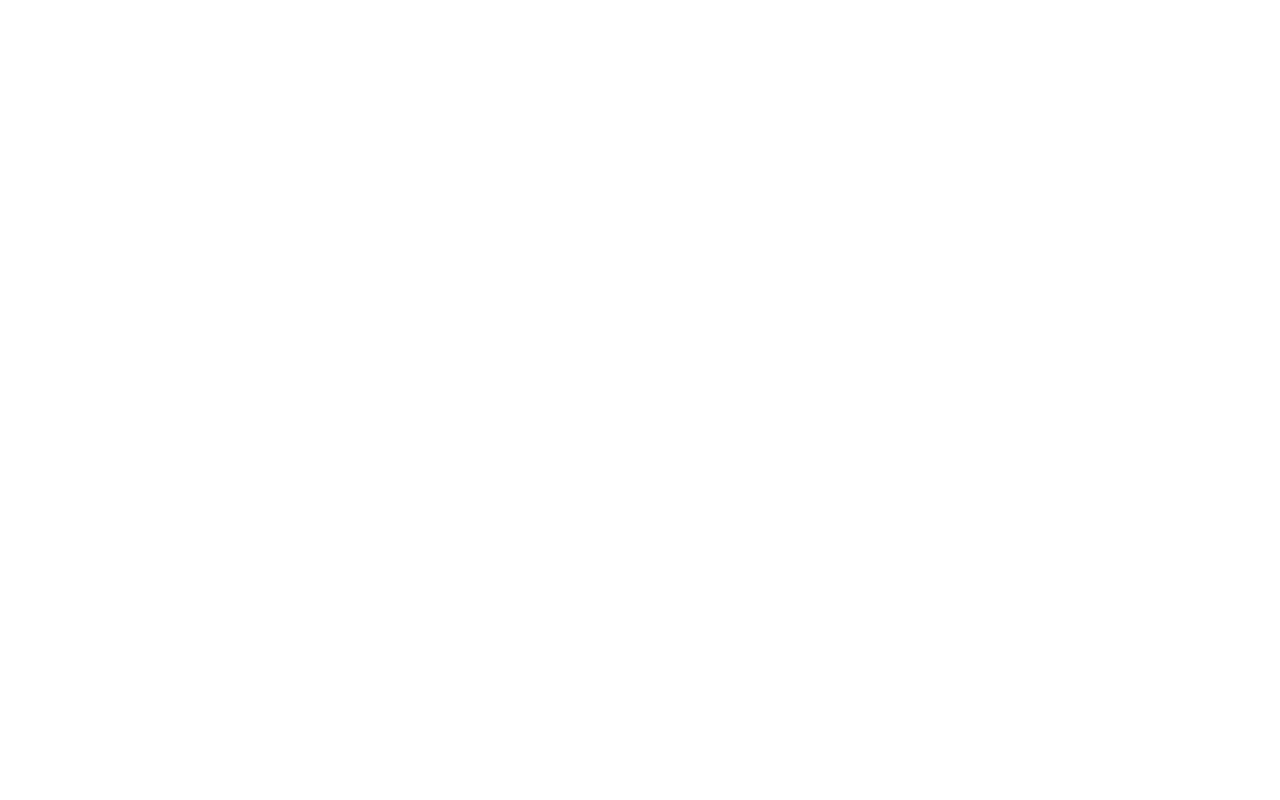
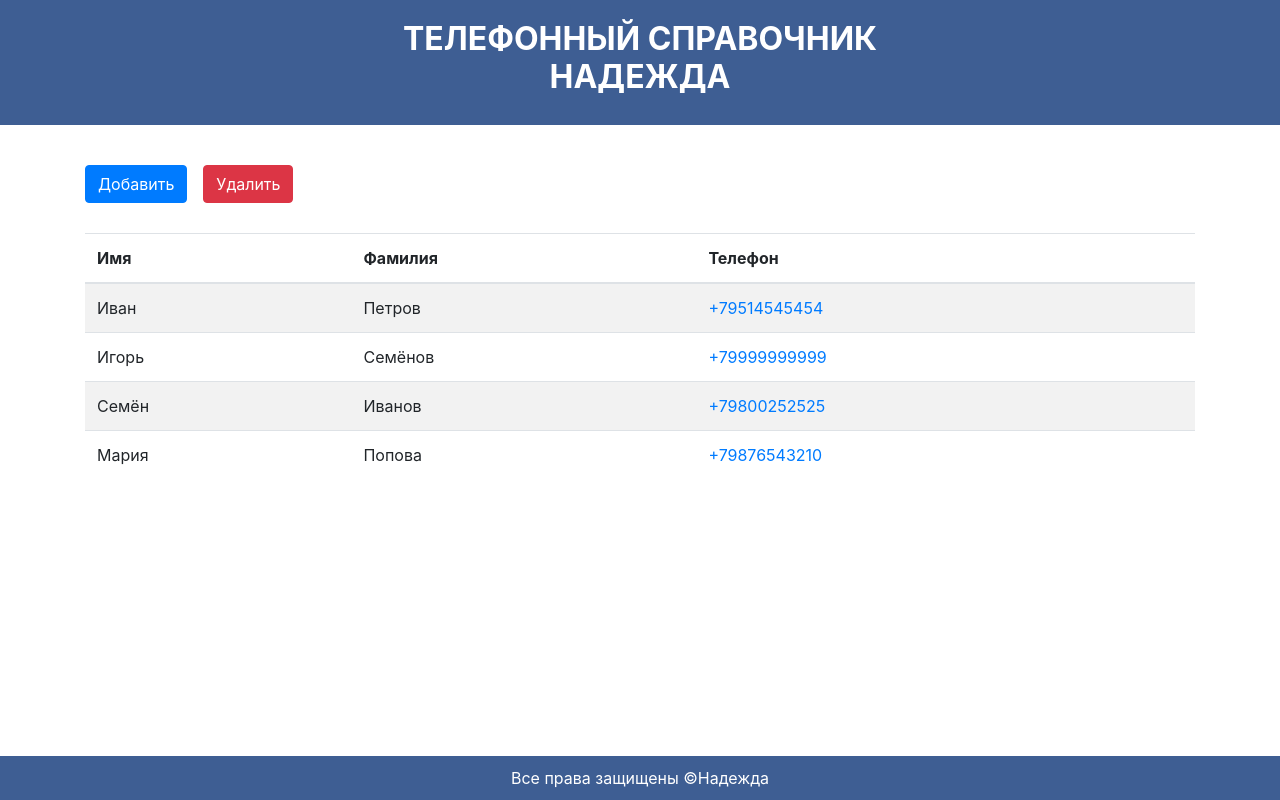
Before and after one commit to Nadezhda-v/phone-book, a plain HTML site: page index.html in a window 1280 px wide. Drawn offline with nearby package versions, Linux system fonts and the light colour scheme.

Commit message:
Добавить разметку телефонного справочника на страницу

```diff
--- a/css/style.css
+++ b/css/style.css
@@ -1,5 +1,9 @@
 body {
   min-width: 420px;
+}
+
+a:hover {
+  text-decoration: none;
 }
 
 .header {
@@ -14,6 +18,9 @@ body {
   font-size: 32px;
   font-weight: bold;
   text-transform: uppercase;
+  max-width: 500px;
+  margin-right: auto;
+  margin-left: auto;
 }
 
 .delete {
@@ -124,5 +131,6 @@ body {
 @media (max-width: 720px) {
   .logo {
     font-size: 20px;
+    max-width: 400px;
   }
 }
--- a/index.html
+++ b/index.html
@@ -12,10 +12,17 @@
   <link rel="stylesheet" href="https://cdnjs.cloudflare.com/ajax/libs/bootstrap/4.6.1/css/bootstrap.min.css">
   <link rel="stylesheet" href="css/style.css">
 
+  <script src="script/script.js" defer></script>
+
+  <script>
+    document.addEventListener('DOMContentLoaded', () => {
+      phoneBookInit('#app', 'Надежда');
+    })
+  </script>
 </head>
 
 <body>
-
+  <div id="app"></div>
 </body>
 
 </html>
--- /dev/null
+++ b/script/script.js
@@ -0,0 +1,241 @@
+'use strict';
+
+const data = [
+  {
+    name: 'Иван',
+    surname: 'Петров',
+    phone: '+79514545454',
+  },
+  {
+    name: 'Игорь',
+    surname: 'Семёнов',
+    phone: '+79999999999',
+  },
+  {
+    name: 'Семён',
+    surname: 'Иванов',
+    phone: '+79800252525',
+  },
+  {
+    name: 'Мария',
+    surname: 'Попова',
+    phone: '+79876543210',
+  },
+];
+
+{
+  const createContainer = () => {
+    const container = document.createElement('div');
+    container.classList.add('container');
+
+    return container;
+  };
+
+  const createHeader = () => {
+    const header = document.createElement('header');
+    header.classList.add('header');
+
+    const headerContainer = createContainer();
+    header.append(headerContainer);
+
+    header.headerContainer = headerContainer;
+
+    return header;
+  };
+
+  const createLogo = (title) => {
+    const h1 = document.createElement('h1');
+    h1.classList.add('logo');
+    h1.textContent = `Телефонный справочник ${title}`;
+
+    return h1;
+  };
+
+  const createMain = () => {
+    const main = document.createElement('main');
+    const mainContainer = createContainer();
+
+    main.append(mainContainer);
+    main.mainContainer = mainContainer;
+
+    return main;
+  };
+
+  const createButtonsGroup = (params) => {
+    const btnWrapper = document.createElement('div');
+    btnWrapper.classList.add('btn-wrapper');
+
+    const buttons = params.map(({className, type, text}) => {
+      const button = document.createElement('button');
+      button.className = className;
+      button.type = type;
+      button.textContent = text;
+
+      return button;
+    });
+
+    btnWrapper.append(...buttons);
+
+    return {
+      btnWrapper,
+      buttons,
+    };
+  };
+
+  const createTable = () => {
+    const table = document.createElement('table');
+    table.classList.add('table', 'table-striped');
+
+    const thead = document.createElement('thead');
+    thead.insertAdjacentHTML('beforeend', `
+      <tr>
+        <th class='delete'>Удалить</th>
+        <th>Имя</th>
+        <th>Фамилия</th>
+        <th>Телефон</th>
+      </tr>
+    `);
+
+    const tbody = document.createElement('tbody');
+
+    table.append(thead, tbody);
+    table.tbody = tbody;
+
+    return table;
+  };
+
+  const createForm = () => {
+    const overlay = document.createElement('div');
+    overlay.classList.add('form-overlay');
+
+    const form = document.createElement('form');
+    form.classList.add('form');
+    form.insertAdjacentHTML('beforeend', `
+      <button class="close" type="button"></button>
+      <h2 class="form-title">Добавить контакт</h2>
+
+      <div class="form-group">
+        <label class="form-label" for="name">Имя:</label>
+        <input lass="form-input" name="name"
+          id="name" type="text" required>
+      </div>
+
+      <div class="form-group">
+        <label class="form-label" for="surname">Фамилия:</label>
+        <input lass="form-input" name="surname"
+          id="surname" type="text" required>
+      </div>
+
+      <div class="form-group">
+        <label class="form-label" for="phone">Телефон:</label>
+        <input lass="form-input" name="phone"
+          id="phone" type="number" required>
+      </div>
+    `);
+
+    const buttonsGroup = createButtonsGroup([
+      {
+        className: 'btn btn-primary mr-3',
+        type: 'submit',
+        text: 'Добавить',
+      },
+      {
+        className: 'btn btn-danger',
+        type: 'reset',
+        text: 'Отмена',
+      },
+    ]);
+
+    overlay.append(form);
+    form.append(...buttonsGroup.buttons);
+
+    return {overlay, form};
+  };
+
+  const createRow = ({name: firstName, surname, phone}) => {
+    const tr = document.createElement('tr');
+
+    const tdDel = document.createElement('td');
+    tdDel.classList.add('delete');
+
+    const buttonDel = document.createElement('button');
+    buttonDel.classList.add('del-icon');
+    tdDel.append(buttonDel);
+
+    const tdName = document.createElement('td');
+    tdName.textContent = firstName;
+
+    const tdSurname = document.createElement('td');
+    tdSurname.textContent = surname;
+
+    const tdPhone = document.createElement('td');
+    const phoneLink = document.createElement('a');
+    phoneLink.href = `${phone}`;
+    phoneLink.textContent = phone;
+
+    tdPhone.append(phoneLink);
+    tr.append(tdDel, tdName, tdSurname, tdPhone);
+
+    return tr;
+  };
+
+  const renderContacts = (item, data) => {
+    const allRow = data.map(createRow);
+    item.append(...allRow);
+  };
+
+  const createFooter = (title) => {
+    const footer = document.createElement('footer');
+    footer.classList.add('footer');
+
+    const footerContainer = createContainer();
+
+    const text = document.createElement('span');
+    text.textContent = `Все права защищены \u00A9${title}`;
+
+    footer.append(footerContainer);
+    footerContainer.append(text);
+
+    return footer;
+  };
+
+  const renderPhoneBook = (app, title) => {
+    const header = createHeader();
+    const logo = createLogo(title);
+    const main = createMain();
+    const buttonsGroup = createButtonsGroup([
+      {
+        className: 'btn btn-primary mr-3',
+        type: 'button',
+        text: 'Добавить',
+      },
+      {
+        className: 'btn btn-danger',
+        type: 'button',
+        text: 'Удалить',
+      },
+    ]);
+    const table = createTable();
+    const form = createForm();
+    const footer = createFooter(title);
+
+    app.append(header, main, footer);
+    header.headerContainer.append(logo);
+    main.mainContainer.append(buttonsGroup.btnWrapper, table, form.overlay);
+
+    return {
+      list: table.tbody,
+    };
+  };
+
+  const init = (selectorApp, title) => {
+    const app = document.querySelector(selectorApp);
+    const phoneBook = renderPhoneBook(app, title);
+
+    const {list} = phoneBook;
+
+    renderContacts(list, data);
+  };
+
+  window.phoneBookInit = init;
+}
```
